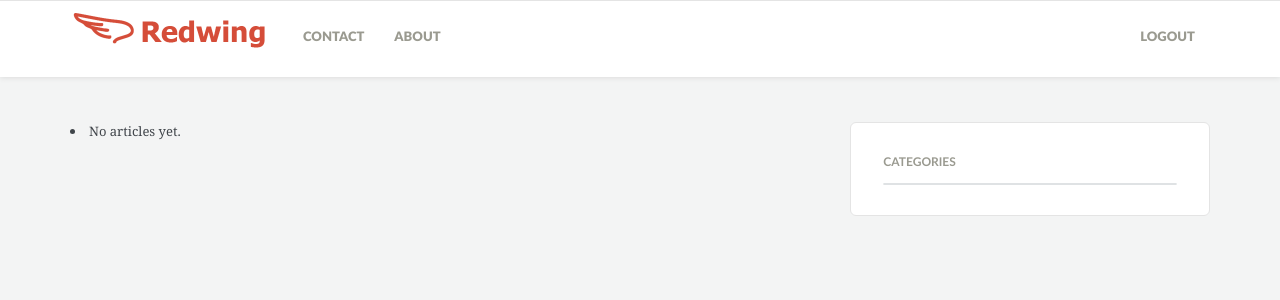
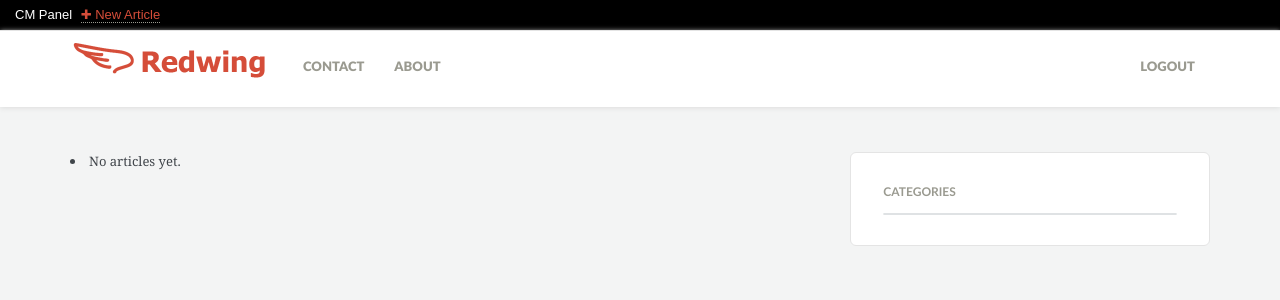
Before and after one commit to meikuam/Redwing, a Django app: page / in a window 1280 px wide. Shown: the top 300 px of the page. Run offline with Django 3.2, Linux system fonts and the light colour scheme; the visitor is signed in with stand-in values (Sample User, id 1); data that the repository does not hold is empty; some libraries are stand-ins or nearby versions.

Commit message:
basic content manager panel

```diff
--- /dev/null
+++ b/news/static/news/custom.css
@@ -0,0 +1,10 @@
+.cm-panel {
+	font-family: sans-serif;
+	background: black;
+	color: white;
+	padding: 5px 15px;
+}
+
+.cm-panel .new-article {
+	margin: 0 5px;
+}
--- /dev/null
+++ b/news/templates/news/content_manager_panel.html
@@ -0,0 +1,3 @@
+{% if user.is_staff %}
+<div class="cm-panel">CM Panel <a href="/addarticle" class="new-article">✚ New Article</a></div>
+{% endif %}
--- a/news/templates/news/header.html
+++ b/news/templates/news/header.html
@@ -25,11 +25,11 @@
 					</li>
 					<li class="divider"></li>
 					{% if user.is_authenticated %}
-					<li class="visible-sm">
+					<li class="visible-sm visible-xs">
 						<a href="{% url 'logout' %}" class="dropdown-toggle" data-toggle="dropdown">Logout</a>
 					</li>
 					{% else %}
-					<li class="visible-sm">
+					<li class="visible-sm visible-xs">
 						<a href="{% url 'login' %}" class="dropdown-toggle" data-toggle="dropdown">Log in</a>
 					</li>
 					{% endif %}
--- a/redwing/templates/base.html
+++ b/redwing/templates/base.html
@@ -3,13 +3,16 @@
 <html>
 	<head>
 		<meta charset="UTF-8">
+		<meta name="viewport" content="width=device-width, initial-scale=1.0">
 		<title>Redwing</title>
 		<link rel="stylesheet" type="text/css" href="{% static 'news/style.css' %}" />
 		<link rel="stylesheet" type="text/css" href="{% static 'news/fonts.css' %}" />
+		<link rel="stylesheet" type="text/css" href="{% static 'news/custom.css' %}" />
 		<script src="https://code.jquery.com/jquery-2.2.4.min.js"></script>
 		<script src="{% static 'news/js/main.js' %}"></script>
 	</head>
 	<body>
+		{% include 'news/content_manager_panel.html' %}
 		{% include 'news/header.html' %}
 		{% block content %}
 		{% endblock %}
```
